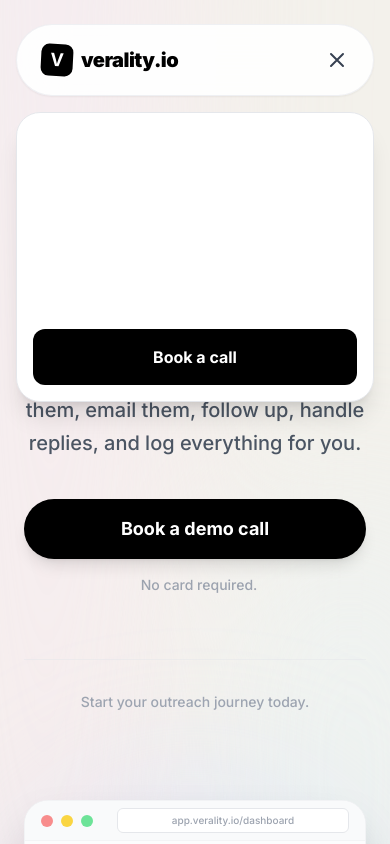
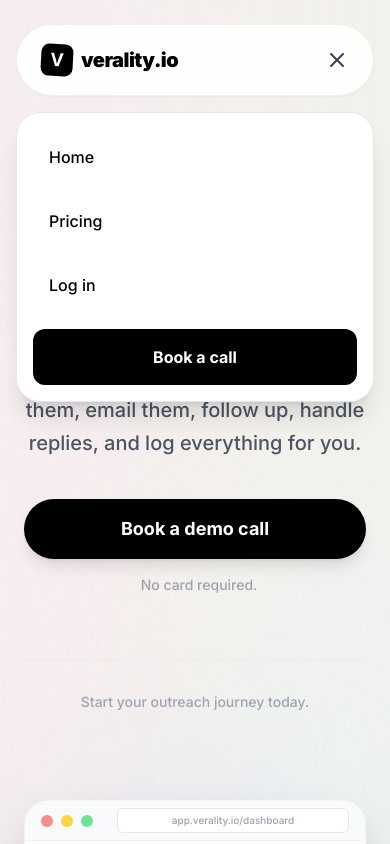
Before and after one commit to Velari-bot/ai-social-media-outreach, a Next.js app: page / in a window 390 px wide. Both pictures are taken after a click on the button 337 px from the left and 60 px from the top of the page. Shown: the top 844 px of the page. Built offline with nearby package versions, Linux system fonts and the light colour scheme; no server answers.

Commit message:
fix: mobile navigation text color for better visibility

```diff
--- a/components/Navbar.tsx
+++ b/components/Navbar.tsx
@@ -185,17 +185,17 @@ function NavbarContent() {
         <div className="absolute top-[88px] left-4 right-4 pointer-events-auto bg-white border border-gray-200 rounded-3xl shadow-xl p-4 flex flex-col gap-2 z-40 transform origin-top animate-in fade-in slide-in-from-top-4 duration-200">
           {isAuthenticated ? (
             <>
-              <Link href={getLink("/dashboard")} onClick={() => setMobileMenuOpen(false)} className="p-4 hover:bg-gray-50 rounded-xl font-medium">Dashboard</Link>
-              <Link href={getLink("/creator-request")} onClick={() => setMobileMenuOpen(false)} className="p-4 hover:bg-gray-50 rounded-xl font-medium">Find Creators</Link>
-              <Link href={getLink("/inbox")} onClick={() => setMobileMenuOpen(false)} className="p-4 hover:bg-gray-50 rounded-xl font-medium">Inbox</Link>
-              <Link href={getLink("/settings")} onClick={() => setMobileMenuOpen(false)} className="p-4 hover:bg-gray-50 rounded-xl font-medium">Settings</Link>
+              <Link href={getLink("/dashboard")} onClick={() => setMobileMenuOpen(false)} className="p-4 hover:bg-gray-50 rounded-xl font-medium text-black">Dashboard</Link>
+              <Link href={getLink("/creator-request")} onClick={() => setMobileMenuOpen(false)} className="p-4 hover:bg-gray-50 rounded-xl font-medium text-black">Find Creators</Link>
+              <Link href={getLink("/inbox")} onClick={() => setMobileMenuOpen(false)} className="p-4 hover:bg-gray-50 rounded-xl font-medium text-black">Inbox</Link>
+              <Link href={getLink("/settings")} onClick={() => setMobileMenuOpen(false)} className="p-4 hover:bg-gray-50 rounded-xl font-medium text-black">Settings</Link>
               <button onClick={() => { handleLogout(); setMobileMenuOpen(false); }} className="p-4 hover:bg-gray-50 rounded-xl font-medium text-left text-red-600">Log out</button>
             </>
           ) : (
             <>
-              <Link href="/" onClick={() => setMobileMenuOpen(false)} className="p-4 hover:bg-gray-50 rounded-xl font-medium">Home</Link>
-              <Link href="/pricing" onClick={() => setMobileMenuOpen(false)} className="p-4 hover:bg-gray-50 rounded-xl font-medium">Pricing</Link>
-              <Link href="/login" onClick={() => setMobileMenuOpen(false)} className="p-4 hover:bg-gray-50 rounded-xl font-medium">Log in</Link>
+              <Link href="/" onClick={() => setMobileMenuOpen(false)} className="p-4 hover:bg-gray-50 rounded-xl font-medium text-black">Home</Link>
+              <Link href="/pricing" onClick={() => setMobileMenuOpen(false)} className="p-4 hover:bg-gray-50 rounded-xl font-medium text-black">Pricing</Link>
+              <Link href="/login" onClick={() => setMobileMenuOpen(false)} className="p-4 hover:bg-gray-50 rounded-xl font-medium text-black">Log in</Link>
               <Link href="/book" onClick={() => setMobileMenuOpen(false)} className="p-4 bg-black text-white rounded-xl font-bold text-center mt-2">Book a call</Link>
             </>
           )}
```
